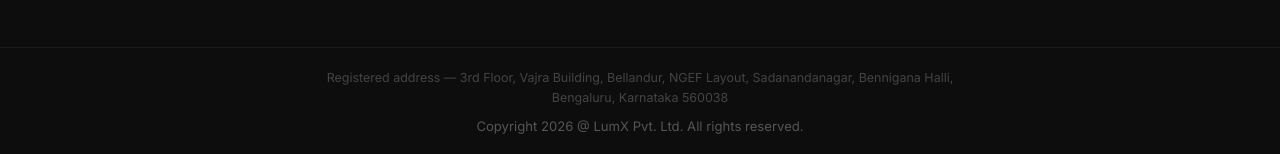
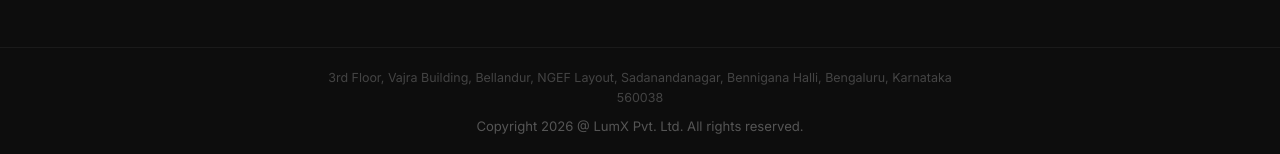
Before and after one commit to gulguletech/gulgule-website, a React (Create React App) app: page / in a window 1280 px wide. Shown: the part 2446-2600 px from the top of the page. Built offline with nearby package versions, Linux system fonts and the light colour scheme; no server answers.

Commit message:
Update Footer.jsx

```diff
--- a/src/components/Footer.jsx
+++ b/src/components/Footer.jsx
@@ -54,7 +54,7 @@ export default function Footer() {
 
       <div className="footer__bottom">
         <p className="footer__address">
-          Registered address — 3rd Floor, Vajra Building, Bellandur, NGEF Layout,
+         3rd Floor, Vajra Building, Bellandur, NGEF Layout,
           Sadanandanagar, Bennigana Halli, Bengaluru, Karnataka 560038
         </p>
         <p>Copyright 2026 @ LumX Pvt. Ltd. All rights reserved.</p>
```
